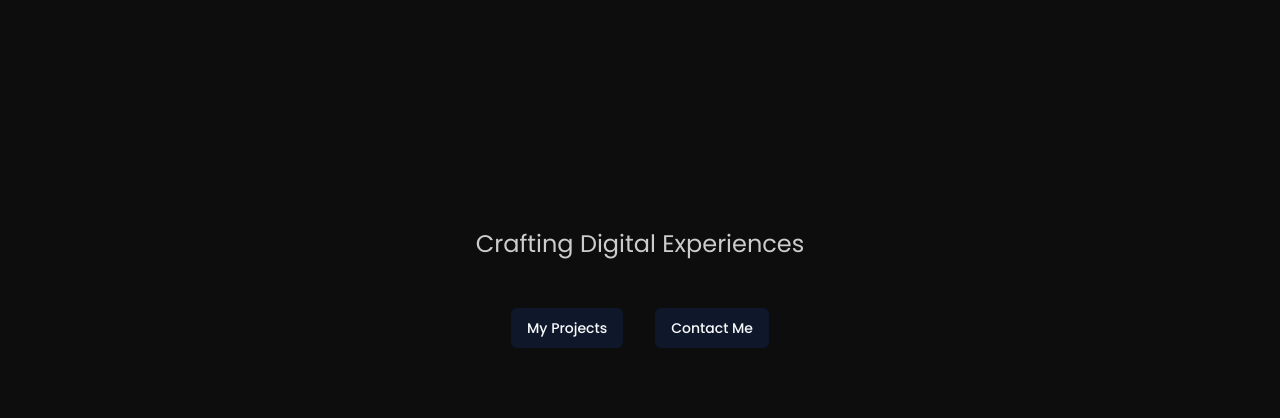
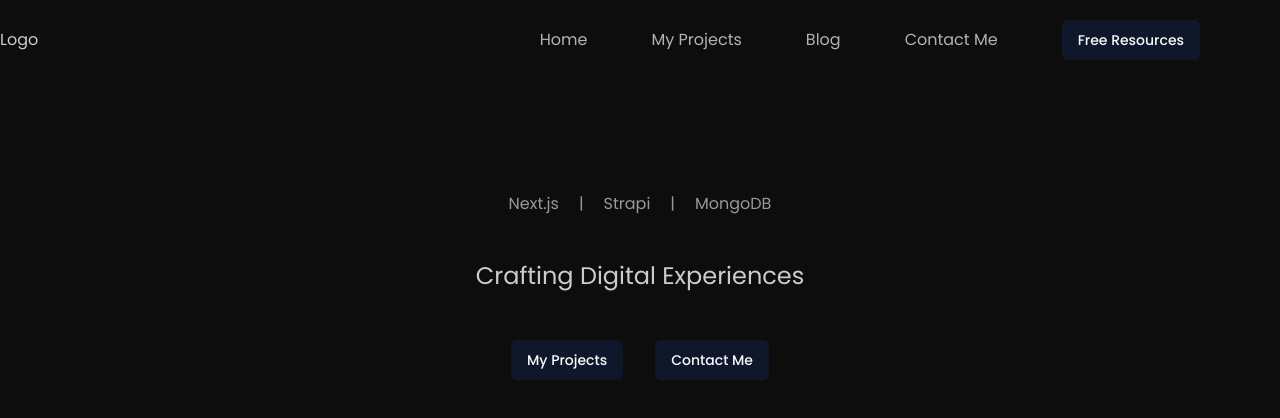
Before and after one commit to manjeshrv592/manjesh, a Next.js app: page / in a window 1280 px wide. Shown: the top 418 px of the page. Built offline with nearby package versions, Linux system fonts and the light colour scheme.

Commit message:
Added responsiveness for hero section and finished responsive header

```diff
--- a/app/page.jsx
+++ b/app/page.jsx
@@ -1,21 +1,41 @@
+import Header from '@/components/Header';
 import { Button } from '@/components/ui/button';
 
 const page = () => {
   return (
+    <>
+      <Header />
+      <main>
         <section className='flex min-h-screen justify-center'>
-      <div className='pt-48 text-center'>
-        <h1 className='h1 gradient-primary mb-3 bg-clip-text text-transparent'>
-          Next JS Developer
+          <div className='pt-32 text-center xl:pt-48'>
+            <div className='mb-2 flex justify-center gap-5 text-mj-grey-400'>
+              <span>Next.js</span>
+              <span>|</span>
+              <span>Strapi</span>
+              <span>|</span>
+              <span>MongoDB</span>
+            </div>
+            <h1 className='h1 mb-3 flex flex-col gap-1 sm:flex-row sm:gap-3'>
+              <span className='gradient-primary bg-clip-text text-transparent'>
+                Web
+              </span>
+              <span className='gradient-primary bg-clip-text text-transparent'>
+                Developer
+              </span>
             </h1>
-        <p className='mb-12 text-2xl'>Crafting Digital Experiences</p>
-        <div className='flex justify-center gap-8'>
+            <p className='mb-12 text-xl md:text-2xl'>
+              Crafting Digital Experiences
+            </p>
+            <div className='flex flex-col items-center justify-center gap-4 md:flex-row md:gap-8'>
               <Button className='btn btn-outline btn-outline-secondary'>
                 My Projects
               </Button>
-          <Button className='btn btn-primary'>Contact Me</Button>
+              <Button className='btn btn-primary btn-pseudo'>Contact Me</Button>
             </div>
           </div>
         </section>
+      </main>
+    </>
   );
 };
 
--- /dev/null
+++ b/components/DesktopNav.jsx
@@ -0,0 +1,49 @@
+import Link from 'next/link';
+import { Button } from '@/components/ui/button';
+
+const DesktopNav = () => {
+  return (
+    <nav className='hidden lg:block'>
+      <ul className='flex items-center gap-16'>
+        <li>
+          <Link
+            className='relative text-mj-grey-300 after:absolute after:bottom-0 after:left-[50%] after:inline-block after:h-[6px] after:w-[6px] after:translate-x-[-50%] after:translate-y-0 after:rounded-full after:bg-current after:opacity-0 after:duration-300 after:content-[""] hover:after:translate-y-2 hover:after:opacity-100'
+            href='/'>
+            Home
+          </Link>
+        </li>
+        <li>
+          <Link
+            className='relative text-mj-grey-300 after:absolute
+              after:bottom-0 after:left-[50%] after:inline-block after:h-[6px] after:w-[6px] after:translate-x-[-50%] after:translate-y-0 after:rounded-full after:bg-current after:opacity-0 after:duration-300 after:content-[""] hover:after:translate-y-2 hover:after:opacity-100'
+            href='/projects'>
+            My Projects
+          </Link>
+        </li>
+        <li>
+          <Link
+            className='relative text-mj-grey-300 after:absolute
+              after:bottom-0 after:left-[50%] after:inline-block after:h-[6px] after:w-[6px] after:translate-x-[-50%] after:translate-y-0 after:rounded-full after:bg-current after:opacity-0 after:duration-300 after:content-[""] hover:after:translate-y-2 hover:after:opacity-100'
+            href='/projects'>
+            Blog
+          </Link>
+        </li>
+        <li>
+          <Link
+            className='relative text-mj-grey-300 after:absolute
+              after:bottom-0 after:left-[50%] after:inline-block after:h-[6px] after:w-[6px] after:translate-x-[-50%] after:translate-y-0 after:rounded-full after:bg-current after:opacity-0 after:duration-300 after:content-[""] hover:after:translate-y-2 hover:after:opacity-100'
+            href='/contact'>
+            Contact Me
+          </Link>
+        </li>
+        <li>
+          <Button className='btn btn-warning btn-pseudo btn-sm'>
+            Free Resources
+          </Button>
+        </li>
+      </ul>
+    </nav>
+  );
+};
+
+export default DesktopNav;
--- /dev/null
+++ b/components/Header.jsx
@@ -0,0 +1,19 @@
+import Link from 'next/link';
+import DesktopNav from './DesktopNav';
+import MobileNav from './MobileNav';
+
+const Header = () => {
+  return (
+    <header className='absolute left-0 top-0 w-full py-5'>
+      <div className='container'>
+        <div className='flex items-center justify-between'>
+          <Link href='/'>Logo</Link>
+          <DesktopNav />
+          <MobileNav />
+        </div>
+      </div>
+    </header>
+  );
+};
+
+export default Header;
--- /dev/null
+++ b/components/MobileNav.jsx
@@ -0,0 +1,82 @@
+'use client';
+import { useState } from 'react';
+import Link from 'next/link';
+import { Button } from '@/components/ui/button';
+
+const MobileNav = () => {
+  const [isOpen, setIsOpen] = useState(false);
+
+  return (
+    <div className='flex lg:hidden'>
+      <button
+        className='flex flex-col gap-[6px] p-2 '
+        onClick={() => setIsOpen(true)}>
+        <span className='block h-[2px] w-6 rounded-full bg-mj-grey-400'></span>
+        <span className='block h-[2px] w-6 rounded-full bg-mj-grey-400'></span>
+        <span className='block h-[2px] w-6 rounded-full bg-mj-grey-400'></span>
+      </button>
+
+      <div
+        className={`fixed left-0 top-0 z-10 h-full w-full bg-black/80 ${
+          isOpen ? 'visible opacity-100' : 'invisible opacity-0'
+        }`}
+        onClick={() => setIsOpen(false)}>
+        <div
+          className={`absolute left-[50%] top-[50%] flex h-[80%] w-[80%] translate-x-[-50%] flex-col gap-10 rounded-2xl bg-mj-grey-900 duration-1000 ${
+            isOpen
+              ? 'translate-y-[-50%] opacity-100'
+              : 'translate-y-[-30%] opacity-0'
+          }`}>
+          <button
+            className='relative flex h-14 w-14 flex-col gap-[6px] self-end'
+            onClick={() => setIsOpen(false)}>
+            <span className='absolute left-[50%] top-[50%] block h-[2px] w-6 translate-x-[-50%] translate-y-[-50%] rotate-45 rounded-full bg-mj-grey-400'></span>
+            <span className='absolute left-[50%] top-[50%] block h-[2px] w-6 translate-x-[-50%] translate-y-[-50%] rotate-[-45deg] rounded-full bg-mj-grey-400'></span>
+          </button>
+          <nav>
+            <ul className='flex flex-col items-center gap-8'>
+              <li>
+                <Link
+                  className='relative text-mj-grey-300 after:absolute after:bottom-0 after:left-[50%] after:inline-block after:h-[6px] after:w-[6px] after:translate-x-[-50%] after:translate-y-0 after:rounded-full after:bg-current after:opacity-0 after:duration-300 after:content-[""] hover:after:translate-y-2 hover:after:opacity-100'
+                  href='/'>
+                  Home
+                </Link>
+              </li>
+              <li>
+                <Link
+                  className='relative text-mj-grey-300 after:absolute
+              after:bottom-0 after:left-[50%] after:inline-block after:h-[6px] after:w-[6px] after:translate-x-[-50%] after:translate-y-0 after:rounded-full after:bg-current after:opacity-0 after:duration-300 after:content-[""] hover:after:translate-y-2 hover:after:opacity-100'
+                  href='/projects'>
+                  My Projects
+                </Link>
+              </li>
+              <li>
+                <Link
+                  className='relative text-mj-grey-300 after:absolute
+              after:bottom-0 after:left-[50%] after:inline-block after:h-[6px] after:w-[6px] after:translate-x-[-50%] after:translate-y-0 after:rounded-full after:bg-current after:opacity-0 after:duration-300 after:content-[""] hover:after:translate-y-2 hover:after:opacity-100'
+                  href='/projects'>
+                  Blog
+                </Link>
+              </li>
+              <li>
+                <Link
+                  className='relative text-mj-grey-300 after:absolute
+              after:bottom-0 after:left-[50%] after:inline-block after:h-[6px] after:w-[6px] after:translate-x-[-50%] after:translate-y-0 after:rounded-full after:bg-current after:opacity-0 after:duration-300 after:content-[""] hover:after:translate-y-2 hover:after:opacity-100'
+                  href='/contact'>
+                  Contact Me
+                </Link>
+              </li>
+              <li>
+                <Button className='btn btn-warning btn-pseudo btn-sm'>
+                  Free Resources
+                </Button>
+              </li>
+            </ul>
+          </nav>
+        </div>
+      </div>
+    </div>
+  );
+};
+
+export default MobileNav;
--- a/styles/theme.css
+++ b/styles/theme.css
@@ -3,20 +3,40 @@
 @tailwind utilities;
 
 @layer utilities {
+  /* Typography */
   .h1 {
-    @apply text-6xl font-bold;
+    @apply text-5xl md:text-6xl font-bold;
   }
 
+  /* Gradients */
   .gradient-primary {
     @apply bg-gradient-to-b from-mj-blue-300 to-mj-blue-500;
   }
 
+  /**************************************/
+  /* Components */
+  /**************************************/
+
+  /* Container */
+  .container {
+    @apply px-5 mx-auto max-w-full sm:max-w-[540px] md:max-w-[720px] lg:max-w-[960px] xl:max-w-[1140px] xxl:max-w-[1320px];
+  }
+
+  /* Buttons */
   .btn {
-    @apply !rounded-full font-medium !text-lg !px-9 !py-7 !box-border !duration-300;
+    @apply !p-6  !rounded-full font-medium !text-lg md:!px-9 md:!py-7 !box-border !duration-300;
+  }
+
+  .btn-sm {
+    @apply !text-base !p-4;
   }
 
   .btn-primary {
     @apply bg-gradient-to-b from-mj-blue-400 to-mj-blue-600  !text-mj-blue-100;
+  }
+
+  .btn-warning {
+    @apply bg-gradient-to-b from-mj-orange-400 to-mj-orange-600  !text-mj-orange-900  hover:after:!opacity-5 active:after:!opacity-10;
   }
 
   .btn-outline {
@@ -24,6 +44,10 @@
   }
 
   .btn-outline-secondary {
-    @apply !text-mj-blue-200 shadow-[0_0_0_2.5px_rgba(210,207,250,1)_inset] hover:!bg-mj-blue-200 hover:!text-mj-grey-800;
+    @apply !text-mj-blue-200 shadow-[0_0_0_2.5px_rgba(210,207,250,1)_inset] hover:!bg-mj-blue-200 hover:!text-mj-grey-800 active:!bg-mj-blue-300 active:shadow-mj-blue-300;
+  }
+
+  .btn-pseudo {
+    @apply relative after:absolute after:content-[''] after:block after:w-full after:h-full after:bg-black after:top-0 after:left-0 overflow-hidden isolate after:z-[-10] after:opacity-0 hover:after:opacity-20 after:duration-300 active:after:opacity-40;
   }
 }
--- a/tailwind.config.js
+++ b/tailwind.config.js
@@ -9,14 +9,20 @@ module.exports = {
     './src/**/*.{js,jsx}',
   ],
   theme: {
-    container: {
-      center: true,
-      padding: '2rem',
-      screens: {
-        '2xl': '1400px',
-      },
+    screens: {
+      sm: '576px',
+      md: '768px',
+      lg: '992px',
+      xl: '1200px',
+      xxl: '1400px',
     },
     extend: {
+      height: {
+        screen: '100dvh',
+      },
+      minHeight: {
+        screen: '100dvh',
+      },
       fontFamily: {
         sans: ['var(--font-sans)', ...fontFamily.sans],
       },
```
Lines whose indentation alone changed are shown as unchanged.
